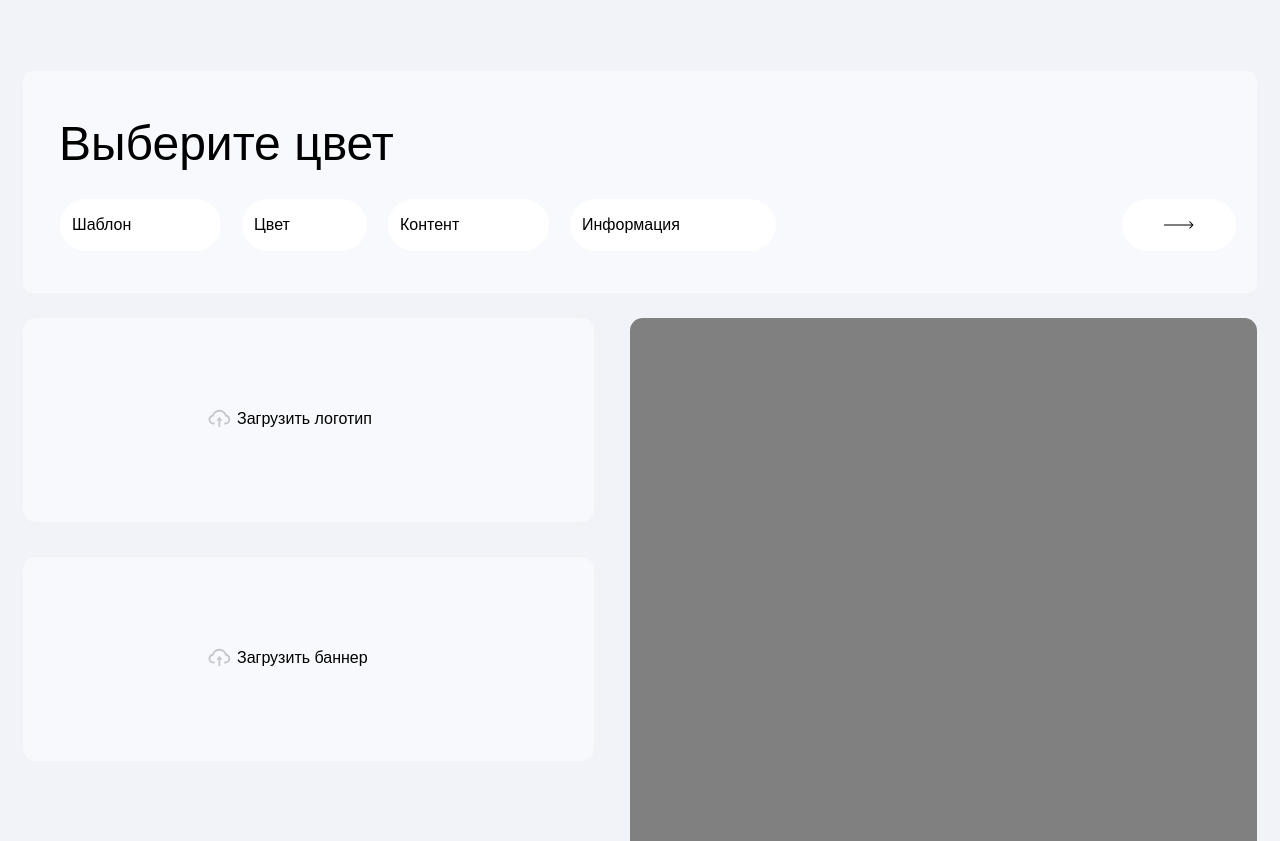
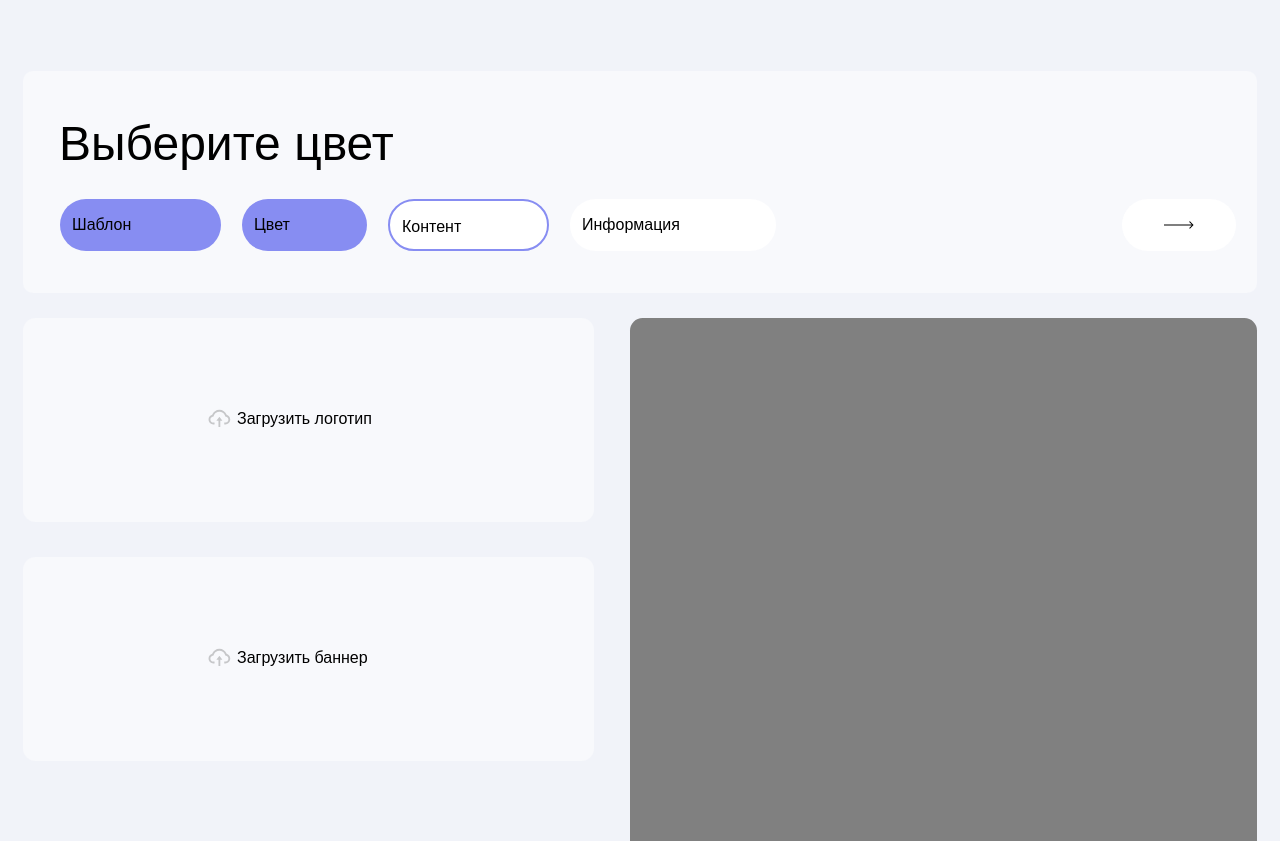
Before and after one commit to cr1stal165/uc-site-constructor-Django-web-app, a Django app: page /take-images/ in a window 1280 px wide. Shown: the top 841 px of the page. Run offline with Django 4.2, Linux system fonts and the light colour scheme.

Commit message:
пушу

```diff
--- a/constructor/static/css/style_color_page.css
+++ b/constructor/static/css/style_color_page.css
@@ -38,8 +38,9 @@ body {
     height: 52px;
     top: 199px;
     margin-left: 37px;
+    cursor: pointer;
 
-    background: #FFFFFF;
+    background: #878DF2;
     border-radius: 48px;
 }
 
@@ -68,6 +69,7 @@ body {
     top: 199px;
 
     background: #FFFFFF;
+    border:2px solid #878DF2;
     border-radius: 48px;
 }
 
--- a/constructor/static/css/style_image_page.css
+++ b/constructor/static/css/style_image_page.css
@@ -39,7 +39,7 @@ body {
     top: 199px;
     margin-left: 37px;
 
-    background: #FFFFFF;
+    background: #878DF2;
     border-radius: 48px;
 }
 
@@ -67,7 +67,7 @@ body {
     margin-left: 219px;
     top: 199px;
 
-    background: #FFFFFF;
+    background: #878DF2;
     border-radius: 48px;
 }
 
@@ -99,6 +99,7 @@ body {
     top: 199px;
 
     background: #FFFFFF;
+    border:2px solid #878DF2;
     border-radius: 48px;
 
 }
--- a/constructor/static/css/styles.css
+++ b/constructor/static/css/styles.css
@@ -41,6 +41,7 @@
     margin-left: 37px;
 
     background: #FFFFFF;
+    border:2px solid #878DF2;
     border-radius: 48px;
 }
 
--- a/templates/constructor.html
+++ b/templates/constructor.html
@@ -22,7 +22,7 @@
     <div class="down">
         <div class="block1">
             <label class="rad">
-                <input type="radio" name="r1" value="small"/><img class="tem1" src="{% static 'img/template1.png' %}">
+                <input type="radio" name="r1" checked="checked" value="small"/><img class="tem1" src="{% static 'img/template1.png' %}">
             </label>
         </div>
         <div class="block2">
--- a/templates/take_color.html
+++ b/templates/take_color.html
@@ -17,12 +17,14 @@
         <div class="button2"><p class="color">Цвет</p></div>
         <div class="button3"><p class="content">Контент</p></div>
         <div class="button4"><p class="info">Информация</p></div>
-        <div class="button5"><a href="{% url 'take_images' %}"><img class="arr" src="../constructor/static/img/Arrow3.svg"></a></div>
+        <div class="button5"><a href="{% url 'take_images' %}"><img class="arr"
+                                                                    src="../constructor/static/img/Arrow3.svg"></a>
+        </div>
     </div>
     <div class="down">
         <div class="rect">
             <label class="rad">
-                <input type="radio" name="r2" value="small"/><img class="color1" src="{% static 'img/color1.svg' %}">
+                <input type="radio" name="r2" checked="checked" value="small"/><img class="color1" src="{% static 'img/color1.svg' %}">
             </label>
 
             <label class="rad">
--- a/templates/template_uc1.html
+++ b/templates/template_uc1.html
@@ -133,17 +133,14 @@
         <div class="phone">
             <div class="number"><a href="#">+7 999 999-99-99</a></div>
         </div>
-
     </div>
 
     <div class="contacts2">
         <div class="contacts2_text"><a href="#">example@example.ru</a></div>
-
     </div>
 
     <div class="contacts3">
         <div class="contacts3_text"><a href="#">Самая лучшая</a></div>
-
     </div>
     <div class="contacts_work">
         <div class="contacts_work_text"><a href="#">Режим работы</a></div>
@@ -157,7 +154,6 @@
 
     <div class="button_quest">
         <div class="button_quest_text"><a href="#">Задать вопрос</a></div>
-
     </div>
 
 </div>
```
Also changed, not shown: constructor/static/css/style_uc1.css (+31 -0 lines).
